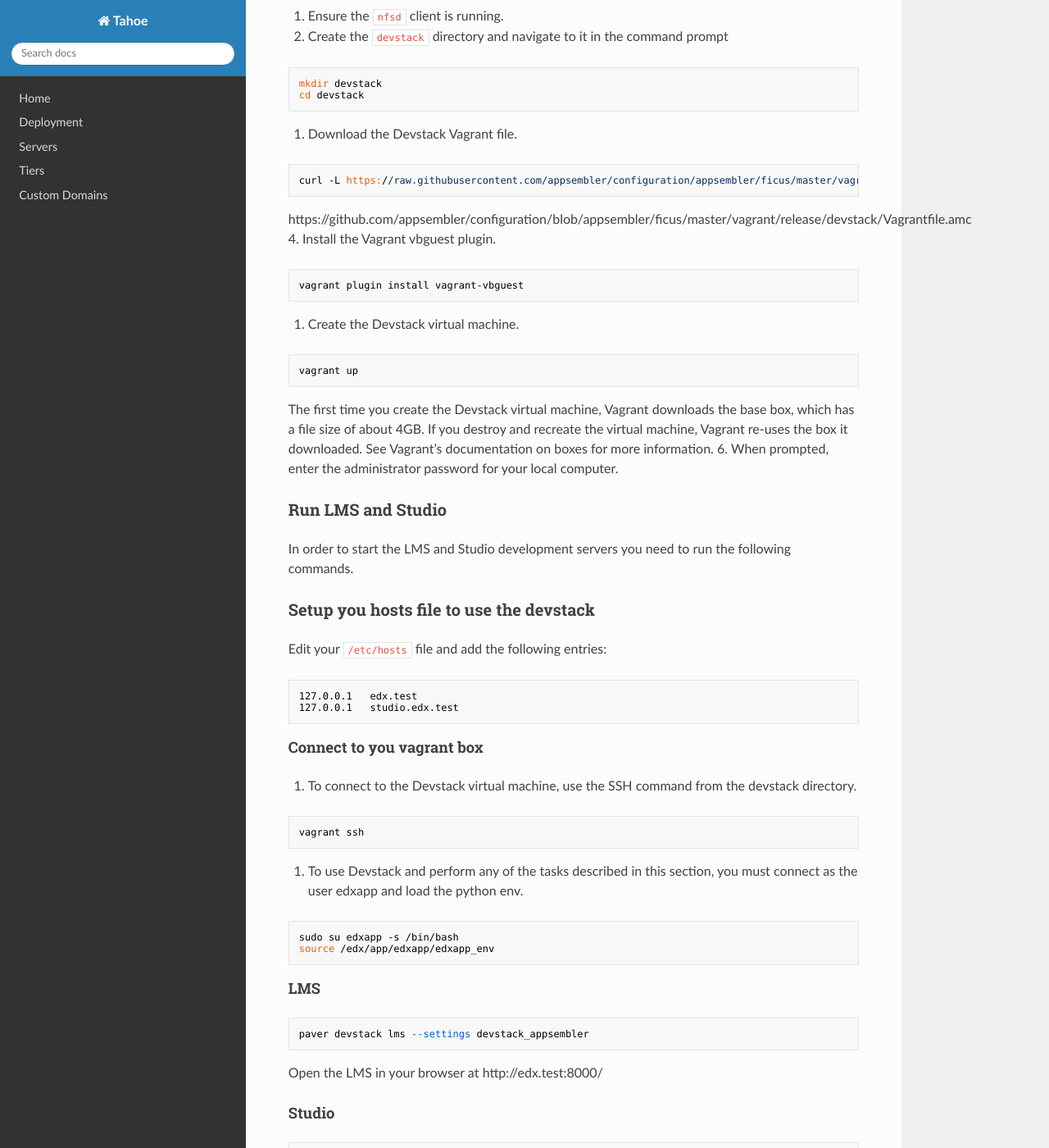
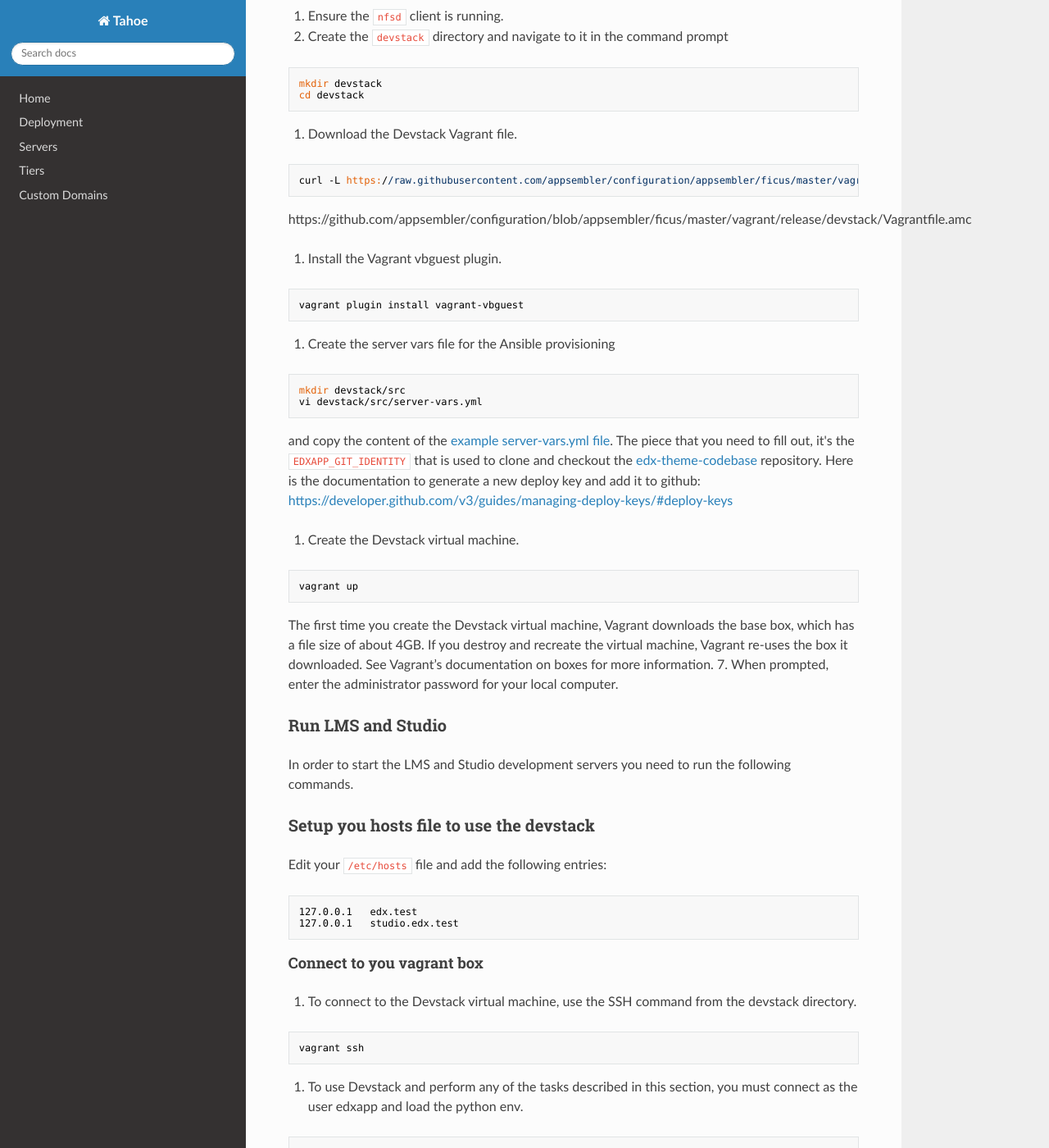
Before and after one commit to appsembler/tahoe, an MkDocs documentation site: the page built from docs/development_environment_setup.md, in a window 1280 px wide and 1400 px high, scrolled down 596 px. Shown: the whole window at 82% size. Built offline with MkDocs 1.6.1, drawn with Linux system fonts in a browser that asks for light colours; nearby versions of some CDN libraries; old or Windows-style settings are respelled for this version of MkDocs.

Commit message:
add server vars for vagrant box

````diff
--- a/docs/development_environment_setup.md
+++ b/docs/development_environment_setup.md
@@ -25,16 +25,26 @@ curl -L https://raw.githubusercontent.com/appsembler/configuration/appsembler/fi
 ```
 
 https://github.com/appsembler/configuration/blob/appsembler/ficus/master/vagrant/release/devstack/Vagrantfile.amc
+
 4. Install the Vagrant vbguest plugin.
 ```
 vagrant plugin install vagrant-vbguest
 ```
-5. Create the Devstack virtual machine.
+5. Create the server vars file for the Ansible provisioning
+```
+mkdir devstack/src
+vi devstack/src/server-vars.yml
+```
+and copy the content of the [example server-vars.yml file](server-vars.yml.md).
+The piece that you need to fill out, it's the `EDXAPP_GIT_IDENTITY` that is used to clone and checkout the [edx-theme-codebase](https://github.com/appsembler/edx-theme-codebase) repository.
+Here is the documentation to generate a new deploy key and add it to github: [https://developer.github.com/v3/guides/managing-deploy-keys/#deploy-keys](https://developer.github.com/v3/guides/managing-deploy-keys/#deploy-keys)
+
+6. Create the Devstack virtual machine.
 ```
 vagrant up
 ```
 The first time you create the Devstack virtual machine, Vagrant downloads the base box, which has a file size of about 4GB. If you destroy and recreate the virtual machine, Vagrant re-uses the box it downloaded. See Vagrant’s documentation on boxes for more information.
-6. When prompted, enter the administrator password for your local computer.
+7. When prompted, enter the administrator password for your local computer.
 
 ### Run LMS and Studio
 In order to start the LMS and Studio development servers you need to run the following commands.
````
Also changed, not shown: docs/example-files/server-vars.yml.md (added, +103 -0 lines).
